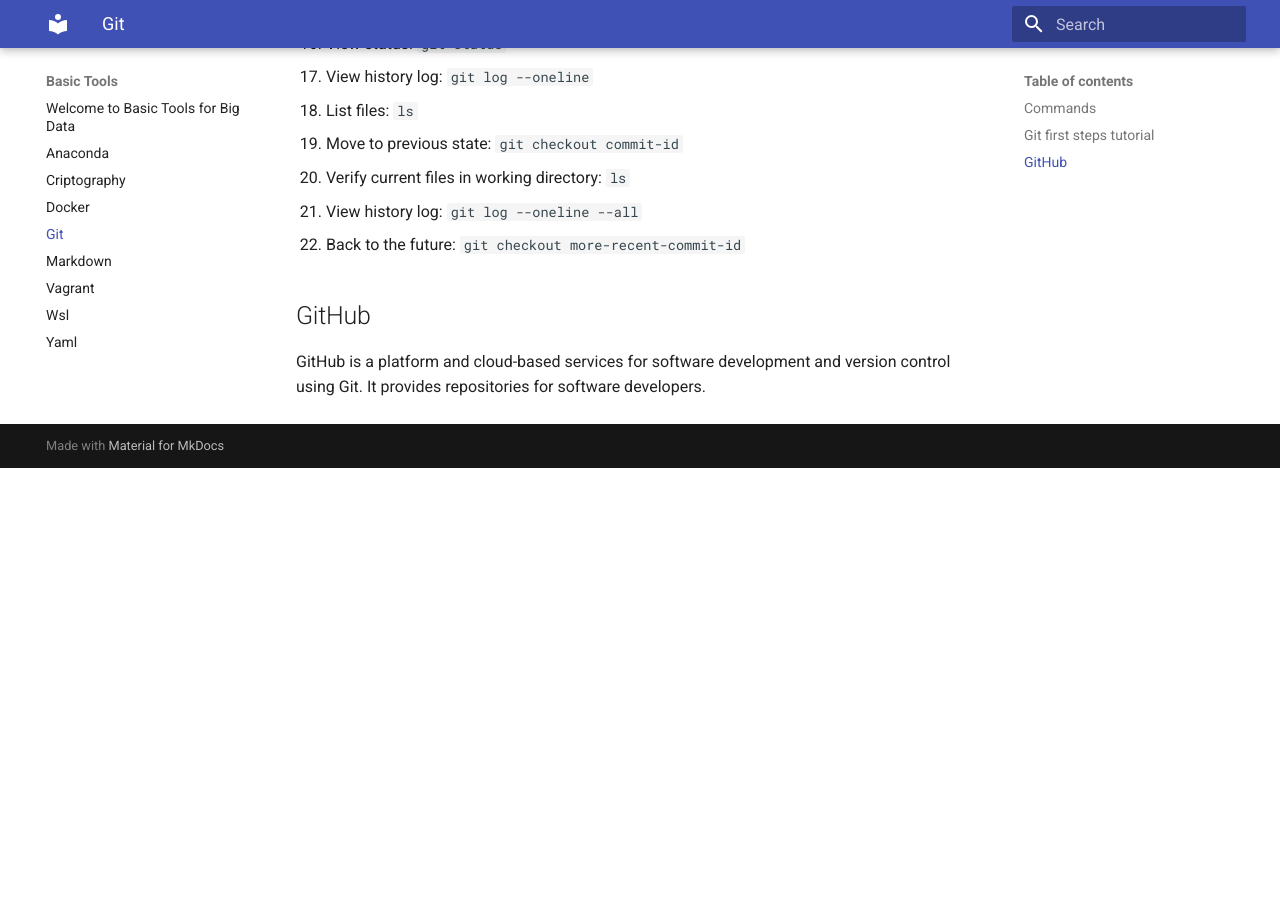
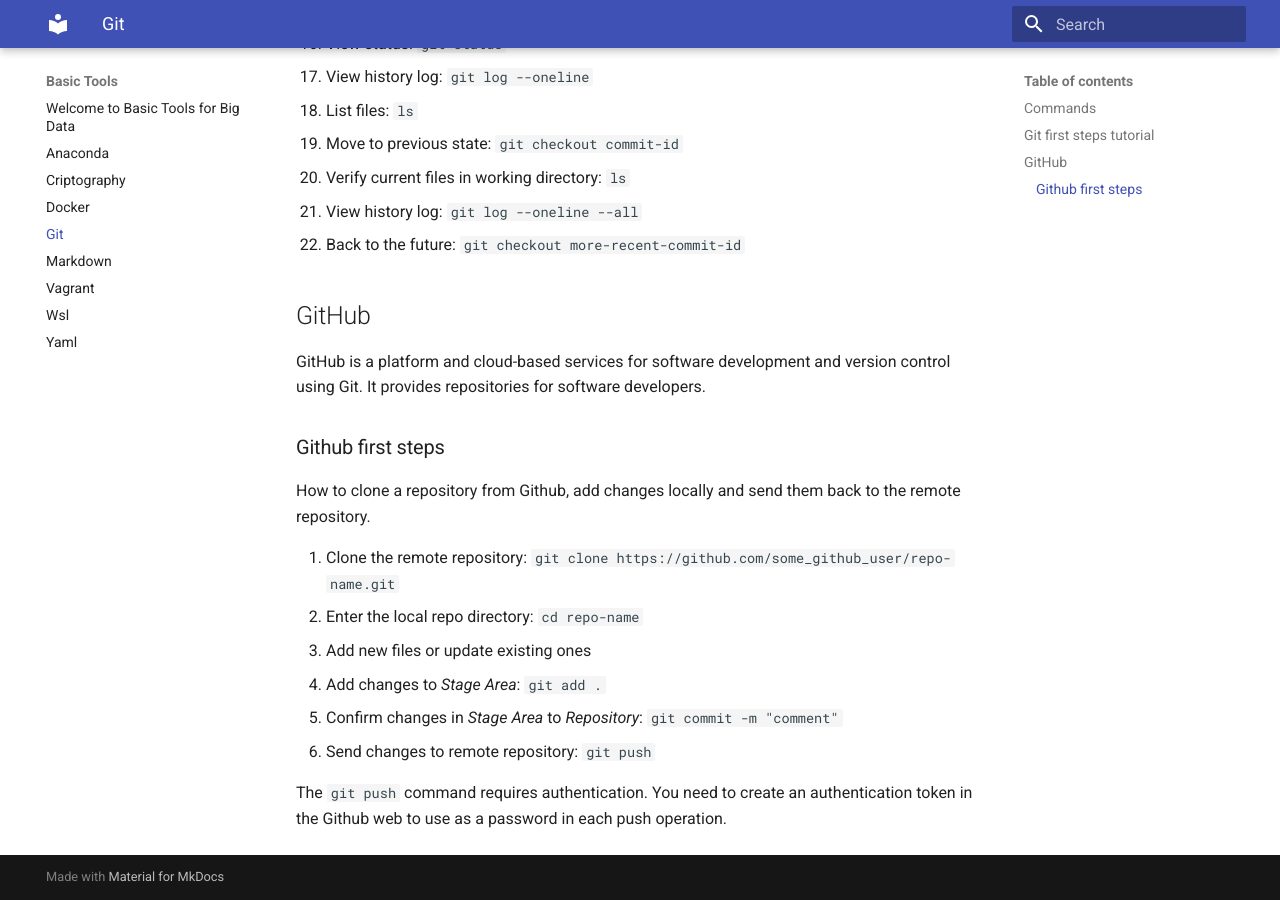
Before and after one commit to bigdatawirtz/basic-tools, an MkDocs documentation site: the page built from docs/git.md, in a window 1280 px wide and 900 px high, scrolled down 1430 px. Built offline with MkDocs 1.6.1 and Material for MkDocs 9.7.7, drawn with Linux system fonts in a browser that asks for light colours; before the commit the page ends 1898 px from its top, so only the background shows below that.

Commit message:
some updates

```diff
--- a/docs/git.md
+++ b/docs/git.md
@@ -54,3 +54,16 @@
 ## GitHub
 
 GitHub is a platform and cloud-based services for software development and version control using Git. It provides repositories for software developers.
+
+### Github first steps
+
+How to clone a repository from Github, add changes locally and send them back to the remote repository.
+
+1. Clone the remote repository: `git clone https://github.com/some_github_user/repo-name.git`
+2. Enter the local repo directory: `cd repo-name`
+3. Add new files or update existing ones
+4. Add changes to *Stage Area*: `git add .`
+5. Confirm changes in *Stage Area* to *Repository*: `git commit -m "comment"`
+6. Send changes to remote repository: `git push`
+
+The `git push` command requires authentication. You need to create an authentication token in the Github web to use as a password in each push operation.
```
Also changed, not shown: docs/criptography.md (+5 -1 lines), docs/index.md (+4 -2 lines).
